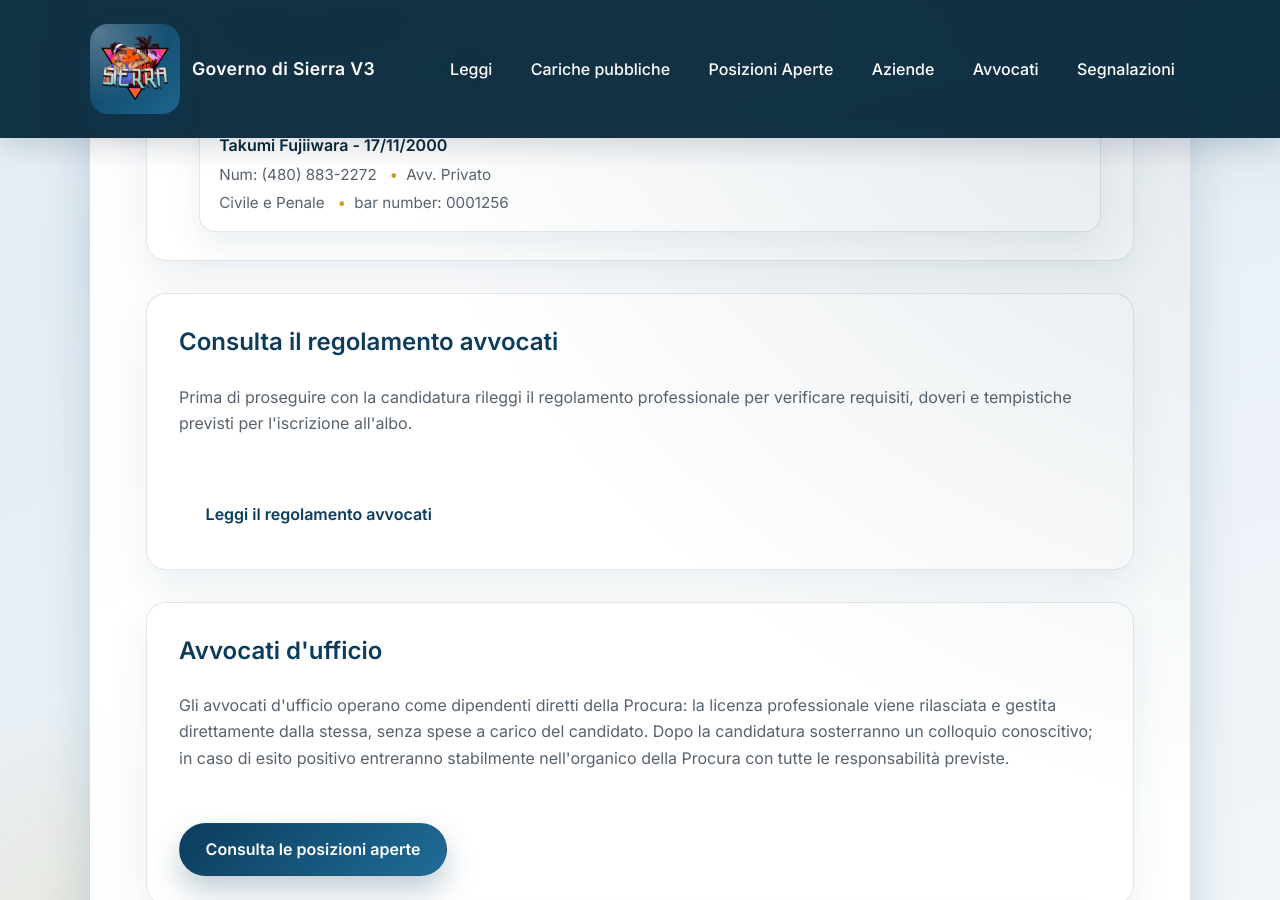
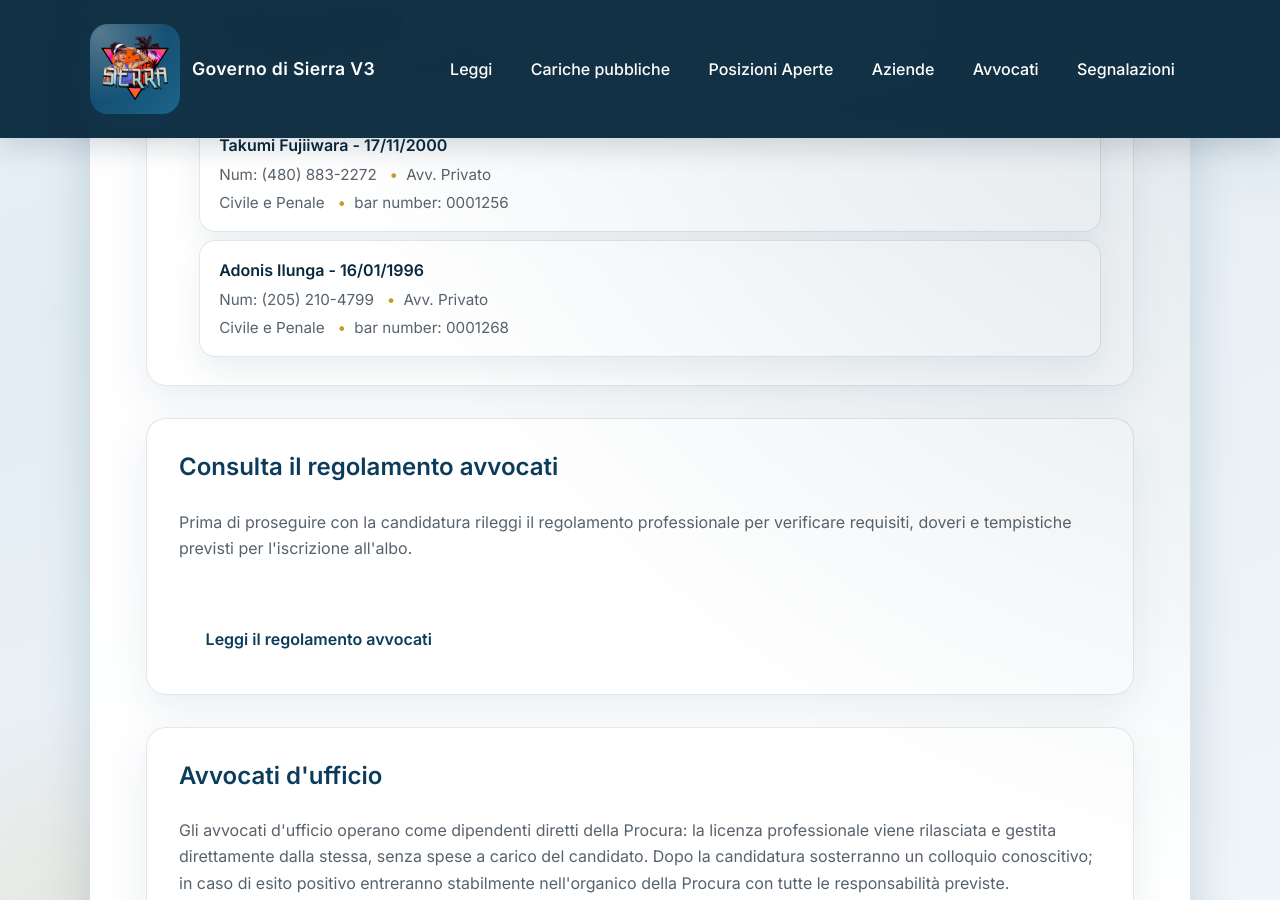
Before and after one commit to governo-sierra-v3/site, a Jekyll site: the page built from avvocati.md, in a window 1280 px wide and 900 px high, scrolled down 831 px. Built offline with Jekyll 4.4.1, drawn with Linux system fonts in a browser that asks for light colours.

Commit message:
Update avvocati.md

```diff
--- a/avvocati.md
+++ b/avvocati.md
@@ -40,6 +40,17 @@ description: Informazioni su avvocati privati e d'ufficio nella Sierra V3
         <span>bar number: 0001256</span>
       </div>
     </li>
+    <li>
+      <span class="company-name">Adonis Ilunga - 16/01/1996</span>
+      <div class="company-meta">
+        <span>Num: (205) 210-4799</span>
+        <span>Avv. Privato</span>
+      </div>
+      <div class="company-meta">
+        <span>Civile e Penale</span>
+        <span>bar number: 0001268</span>
+      </div>
+    </li>
   </ul>
 </section>
 
```
